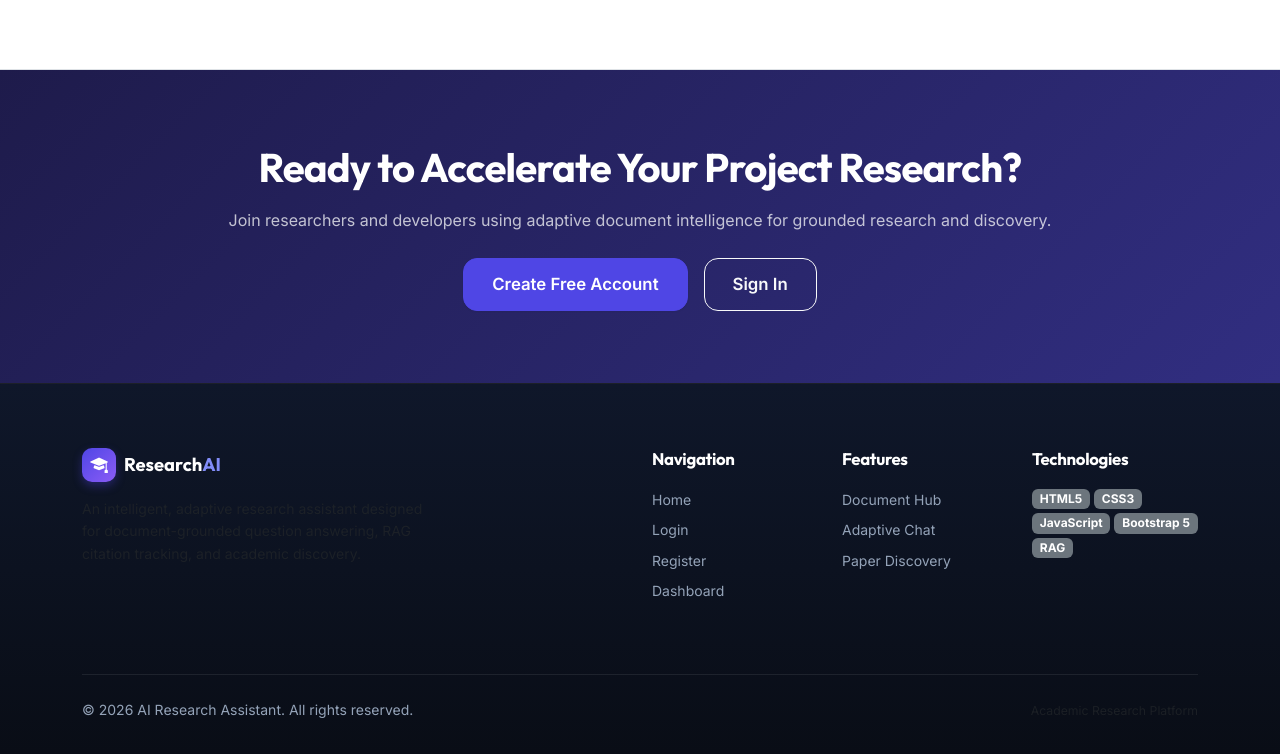
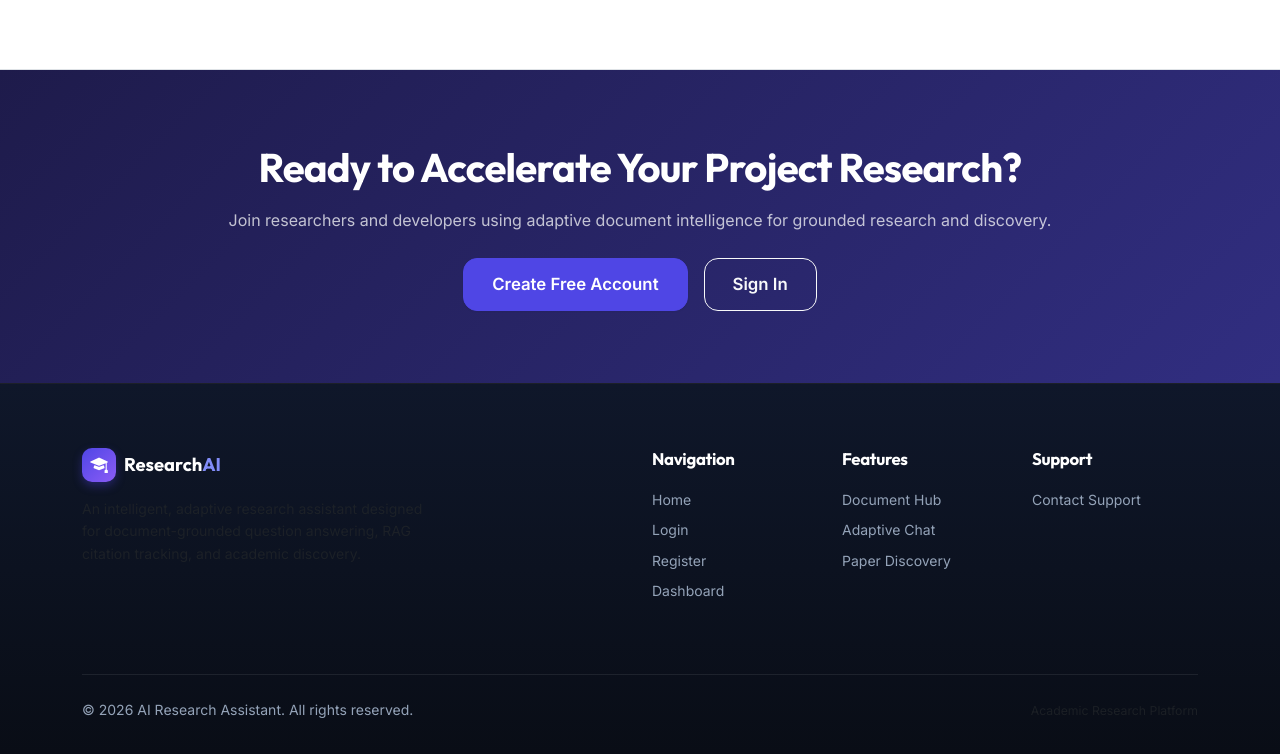
Before and after one commit to Rakshu9595/Project-Research-Assistant, a plain HTML site: page Frontend/html/index.html in a window 1280 px wide. Shown: the part 2848-3602 px from the top of the page. Drawn offline with nearby package versions, Linux system fonts and the light colour scheme.

Commit message:
Remove feture and add new

```diff
--- a/Frontend/html/index.html
+++ b/Frontend/html/index.html
@@ -399,17 +399,14 @@
           </ul>
         </div>
 
-        <div class="col-lg-2">
-          <h5>Technologies</h5>
-          <div class="d-flex flex-wrap gap-1">
-            <span class="badge bg-secondary">HTML5</span>
-            <span class="badge bg-secondary">CSS3</span>
-            <span class="badge bg-secondary">JavaScript</span>
-            <span class="badge bg-secondary">Bootstrap 5</span>
-            <span class="badge bg-secondary">RAG</span>
-          </div>
+        <div class="col-12 col-lg-2">
+          <h5>Support</h5>
+          <ul class="list-unstyled small d-flex flex-column gap-2">
+            <li><a href="mailto:support@researchai.com">Contact Support</a></li>
+          </ul>
         </div>
       </div>
+
 
       <div class="footer-bottom d-flex flex-wrap justify-content-between align-items-center gap-2">
         <div>&copy; 2026 AI Research Assistant. All rights reserved.</div>
```
